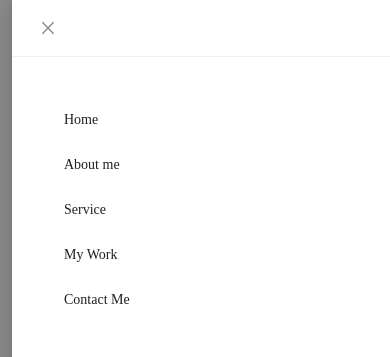
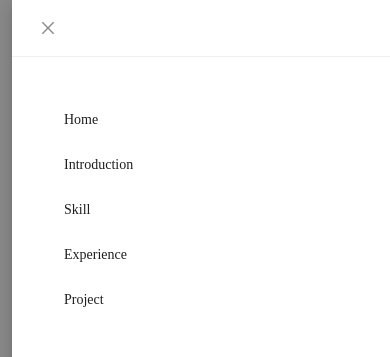
Before and after one commit to MinhDuy0i0909090/portfolio, a Next.js app: page / in a window 390 px wide. Both pictures are taken after a click on the button 336 px from the left and 48 px from the top of the page. Shown: the top 357 px of the page. Built offline with nearby package versions, Linux system fonts and the light colour scheme; a web font is replaced by a local one.

Commit message:
update link

```diff
--- a/app/component/header.jsx
+++ b/app/component/header.jsx
@@ -4,7 +4,6 @@ import { Github, Facebook, Linkedin, Download } from "lucide-react";
 import { assets } from "../../public/assets/assets"; // Đường dẫn đúng
 
 function Header() {
-  const resume = "http://localhost:3000/NguyenLeDuyMinh.pdf";
   return (
     <div className="w-full max-w-3xl text-center mx-auto h-screen flex flex-col justify-center items-center gap-5 mt-5">
       {/* Avatar */}
@@ -15,7 +14,7 @@ function Header() {
       />
       {/* Name & Job Title */}
       <h1 className="text-2xl  px-4 py-1 font-Ovo ">
-        Hi! I'm Nguyễn Lê Duy Minh
+        Hi! I'm Nguyen Le Duy Minh
       </h1>
       <h2 className="text-3xl sm:text-6xl lg:text-[60px]  font-semibold  font-Ovo">
         Frontend Developer
@@ -23,8 +22,8 @@ function Header() {
       <div className="flex gap-8 mt-4">
         <a
           href="https://github.com/MinhDuy0i0909090"
-          // target="_blank"
-          // rel="noopener noreferrer"
+          target="_blank"
+          rel="noopener noreferrer"
           className="bg-white text-gray-400 border-2 border-gray-300 w-10 h-10 shadow-md flex items-center justify-center rounded-full transition-all duration-300 hover:bg-gray-900 hover:text-white hover:border-gray-900 transform hover:scale-110"
         >
           <Github size={25} />
@@ -47,7 +46,7 @@ function Header() {
         </a>
       </div>{" "}
       <a
-        href="/NguyenLeDuyMinh.pdf"
+        href="/NguyenLeDuyMinh-SE.pdf"
         download
         target="_blank"
         rel="noopener noreferrer"
--- a/app/component/navbar.jsx
+++ b/app/component/navbar.jsx
@@ -23,7 +23,6 @@ function Navbar() {
       }
     });
   }, []);
-
 
   return (
     <>
@@ -75,11 +74,11 @@ function Navbar() {
           </li>
         </ul>
         <div className="flex items-center gap-3">
-          {/* <button>
-            <Moon size={28} strokeWidth={1} />
-          </button> */}
+
           <a
             href="https://www.linkedin.com/in/nldm/"
+            target="_blank"
+            rel="noopener noreferrer"
             className={`hidden md:flex items-center gap-3 px-7 py-2.5 ml-4  border border-gray-500 rounded-full `}
           >
             <span className="font-Ovo">Connect</span> <MoveUpRight size={17} />
@@ -98,23 +97,23 @@ function Navbar() {
             </a>
           </li>
           <li>
-            <a href="#top" className="font-Ovo">
-              About me
+            <a href="#introduction" className="font-Ovo">
+              Introduction
             </a>
           </li>
           <li>
-            <a href="#top" className="font-Ovo">
-              Service
+            <a href="#skill" className="font-Ovo">
+              Skill
             </a>
           </li>
           <li>
-            <a href="#top" className="font-Ovo">
-              My Work
+            <a href="#experience" className="font-Ovo">
+              Experience
             </a>
           </li>
           <li>
-            <a href="#top" className="font-Ovo">
-              Contact Me{" "}
+            <a href="#project" className="font-Ovo">
+              Project
             </a>
           </li>
         </ul>
--- a/app/component/project.jsx
+++ b/app/component/project.jsx
@@ -47,6 +47,8 @@ function Project() {
               <div className="flex flex-wrap gap-5 justify-center">
                 <a
                   href="https://school-task-rbzz.vercel.app/auth/login"
+                  rel="noopener noreferrer"
+                  target="_blank"
                   className="group flex gap-1 border rounded-full px-5 py-[13px] border-blue-300 transition-all duration-300 text-blue-400 hover:bg-blue-300  hover:text-white font-medium shadow-lg "
                 >
                   <span className="text-md font-Ovo">View Demo</span>
@@ -57,6 +59,8 @@ function Project() {
                 </a>
                 <a
                   href="https://github.com/MinhDuy0i0909090/SchoolTask"
+                  rel="noopener noreferrer"
+                  target="_blank"
                   className="group flex gap-1 border rounded-full px-5 py-[13px] border-blue-300 transition-all duration-300 text-blue-400 hover:bg-blue-300 hover:text-white font-medium shadow-lg "
                 >
                   <span className="text-md font-Ovo">Git Repository</span>
@@ -141,6 +145,8 @@ function Project() {
               <div className="flex flex-wrap gap-3 justify-center">
                 <a
                   href="https://e-commercev2.vercel.app/auth/login"
+                  rel="noopener noreferrer"
+                  target="_blank"
                   className="group flex gap-1 border rounded-full px-5 py-[13px] border-blue-300 transition-all duration-300 text-blue-400 hover:bg-blue-300  hover:text-white font-medium shadow-lg "
                 >
                   <span className="text-md font-Ovo">View Detail</span>
@@ -151,6 +157,8 @@ function Project() {
                 </a>
                 <a
                   href="https://github.com/MinhDuy0i0909090/E-commercev2"
+                  rel="noopener noreferrer"
+                  target="_blank"
                   className="group flex gap-1 border rounded-full px-5 py-[13px] border-blue-300 transition-all duration-300 text-blue-400 hover:bg-blue-300 hover:text-white font-medium shadow-lg "
                 >
                   <span className="text-md font-Ovo">Git Repository</span>
@@ -188,7 +196,9 @@ function Project() {
               </div>
               <div className="flex flex-wrap gap-5 justify-center">
                 <a
-                  href=""
+                  href="Traffic Sign Detection and Localization Using MobileNetV2"
+                  rel="noopener noreferrer"
+                  target="_blank"
                   className="group flex gap-1 border rounded-full px-5 py-[13px] border-blue-300 transition-all duration-300 text-blue-400 hover:bg-blue-300  hover:text-white font-medium shadow-lg "
                 >
                   <span className="text-md font-Ovo">Demo Video</span>
@@ -199,6 +209,8 @@ function Project() {
                 </a>
                 <a
                   href="https://github.com/MinhDuy0i0909090/TrafficSignClassification"
+                  target="_blank"
+                  rel="noopener noreferrer"
                   className="group flex gap-1 border rounded-full px-5 py-[13px] border-blue-300 transition-all duration-300 text-blue-400 hover:bg-blue-300 hover:text-white font-medium shadow-lg "
                 >
                   <span className="text-md font-Ovo">Git Repository</span>
```
Also changed, not shown: 2 other files (tests, documents, lock files or other folders).
